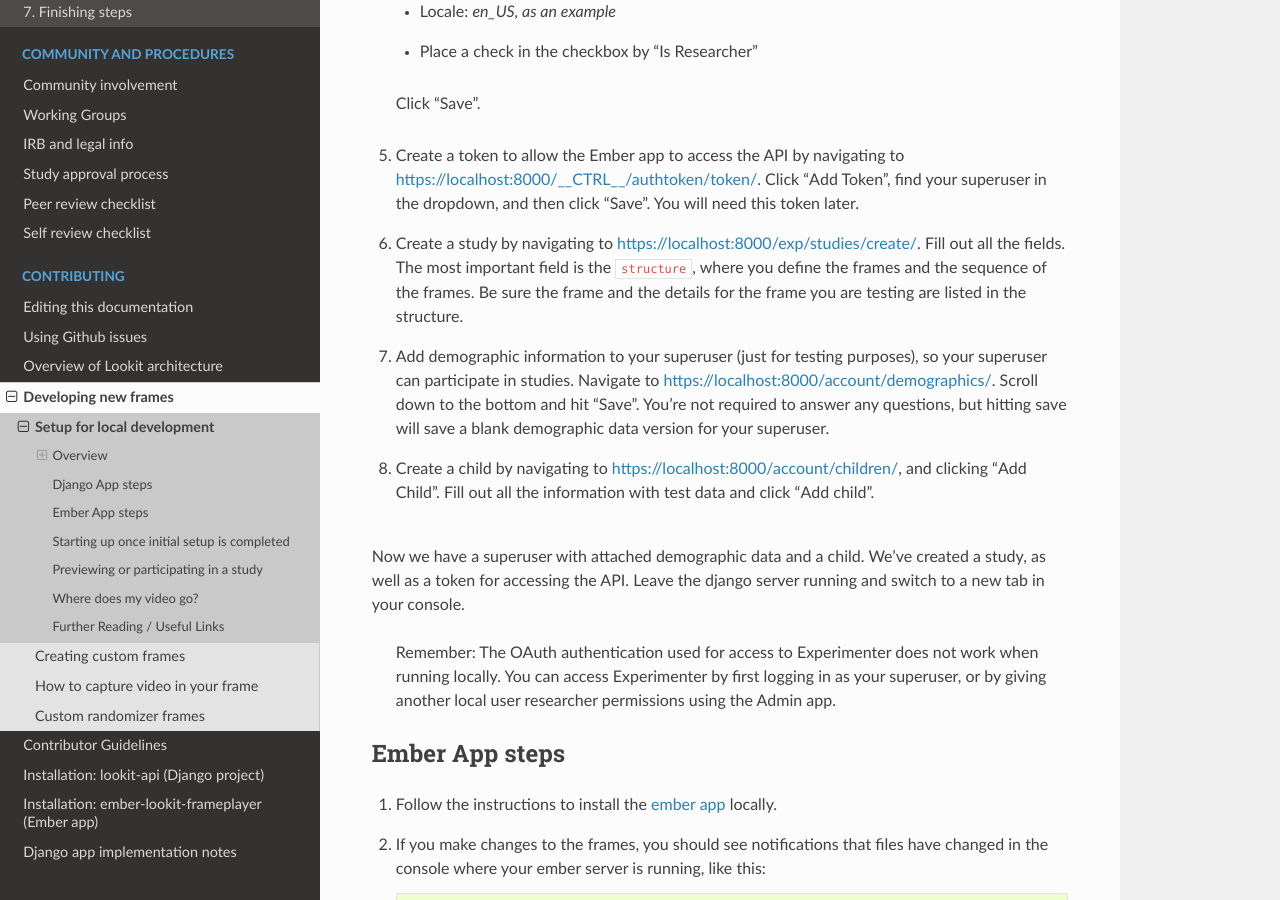
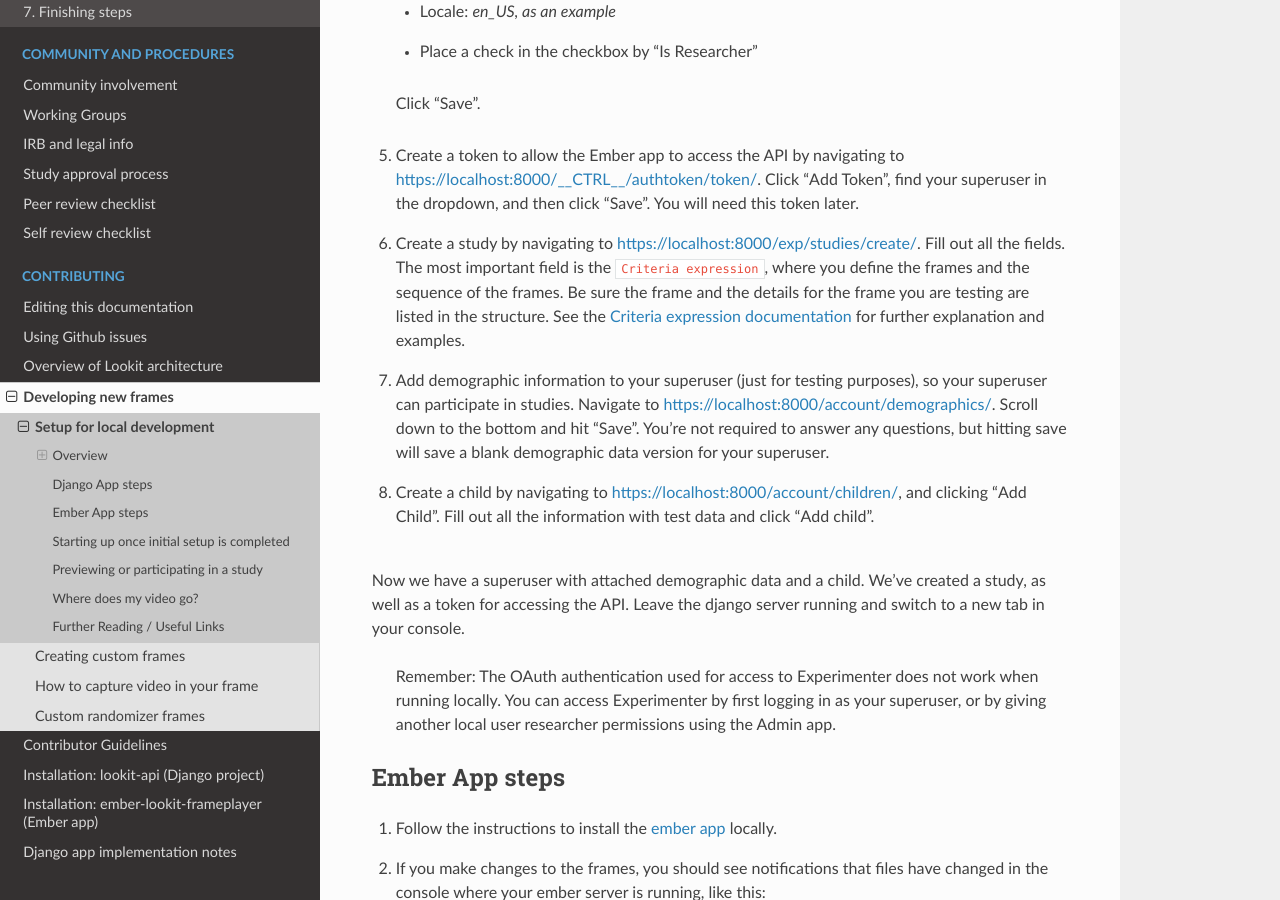
Before and after one commit to lookit/lookit-docs, a Sphinx documentation site: the page built from docs/source/frame-dev-setup.rst, in a window 1280 px wide and 900 px high, scrolled down 1410 px. Built offline with Sphinx 7.4.7 and the Read the Docs theme 2.0.0, drawn with Linux system fonts in a browser that asks for light colours.

Commit message:
Update frame-dev-setup.rst
I might be mistaken here, but it looks like we're referring to the the `Criteria expression` field as `structure` in the docs.  Added link to `Criteria expression` docs.

```diff
--- a/docs/source/frame-dev-setup.rst
+++ b/docs/source/frame-dev-setup.rst
@@ -64,9 +64,11 @@ Note: this is optional if you are only making changes to ember-lookit-frameplaye
 
 6. Create a study by navigating to
    https://localhost:8000/exp/studies/create/. Fill out all the fields.
-   The most important field is the ``structure``, where you define the
+   The most important field is the ``Criteria expression``, where you define the
    frames and the sequence of the frames. Be sure the frame and the
-   details for the frame you are testing are listed in the structure.
+   details for the frame you are testing are listed in the structure. See the
+   `Criteria expression documentation <https://lookit.readthedocs.io/en/develop/researchers-set-study-fields.html#criteria-expression>`_
+   for further explanation and examples.
 
 7. Add demographic information to your superuser (just for testing
    purposes), so your superuser can participate in studies. Navigate to
```
